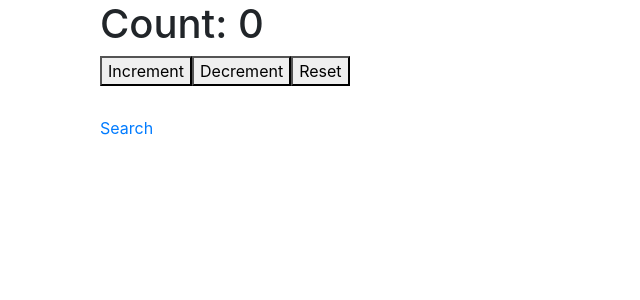
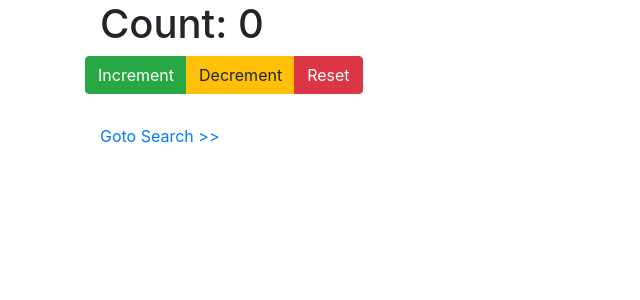
Before and after one commit to fayz5/basic-react, a React app: page / in a window 1280 px wide. Shown: the top 300 px of the page, without its empty margins (0-640 px from the left). Built offline with nearby package versions, Linux system fonts and the light colour scheme.

Commit message:
Simple navigation links

```diff
--- a/src/components/Counter.jsx
+++ b/src/components/Counter.jsx
@@ -28,23 +28,31 @@ export default class Counter extends Component {
     render() {
         const { count } = this.state;
         return (
-            <section className='Counter'>
-                <h1> Count: {count} </h1>{" "}
-                <button onClick={this.increment} className='full-width'>
+            <section>
+                <h1> Count: {count} </h1>
+                <div className='row btn-group' role='group'>
+                    <button
+                        onClick={this.increment}
+                        className='btn btn-success'
+                    >
                         Increment
                     </button>
-                <button onClick={this.decriment} className='full-width'>
+                    <button
+                        onClick={this.decriment}
+                        className='btn btn-warning'
+                    >
                         Decrement
                     </button>
-                <button onClick={this.reset} className='full-width'>
+                    <button onClick={this.reset} className='btn btn-danger'>
                         Reset
                     </button>
+                </div>
                 <div>
                     <Link
                         to='/search'
                         style={{ display: "block", marginTop: "30px" }}
                     >
-                        Search
+                        Goto Search >>
                     </Link>
                 </div>
             </section>
--- a/src/components/NotFound.jsx
+++ b/src/components/NotFound.jsx
@@ -1,8 +1,12 @@
 import React from "react";
+import { Link } from "react-router-dom";
 const NotFound = () => {
     return (
         <div className='not-found'>
             <h1 className='title'>404</h1>
+            <Link to='/' style={{ display: "block", marginTop: "30px" }}>
+                {"<< Home"}
+            </Link>
         </div>
     );
 };
--- a/src/components/Search.jsx
+++ b/src/components/Search.jsx
@@ -1,8 +1,16 @@
 import PropTypes from "prop-types";
 import React from "react";
+import { Link } from "react-router-dom";
 
 const Search = ({ title }) => {
-    return <h2>{title ? title : "No title"}</h2>;
+    return (
+        <section>
+            <h2>{title ? title : "No title"}</h2>
+            <Link to='/' style={{ display: "block", marginTop: "30px" }}>
+                {"<< Go Back"}
+            </Link>
+        </section>
+    );
 };
 
 Search.propTypes = {
```
Lines whose indentation alone changed are shown as unchanged.
